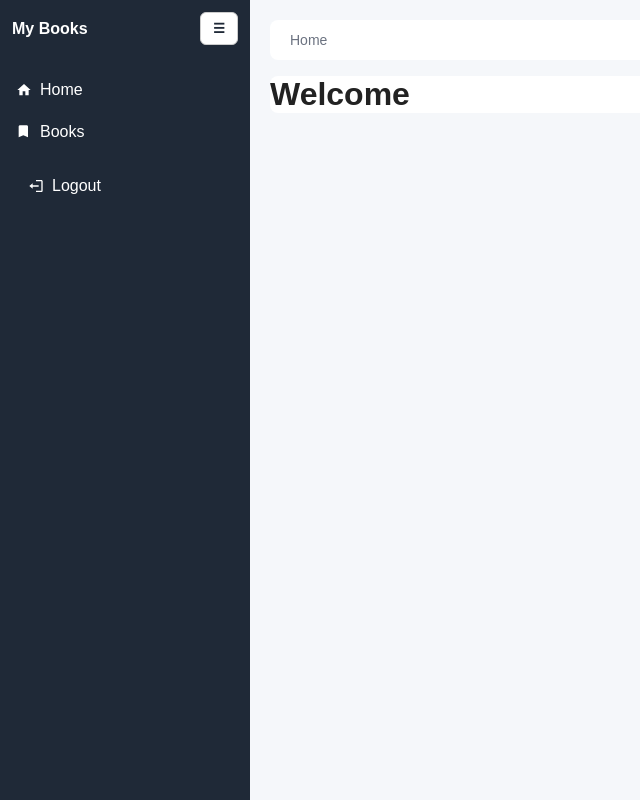
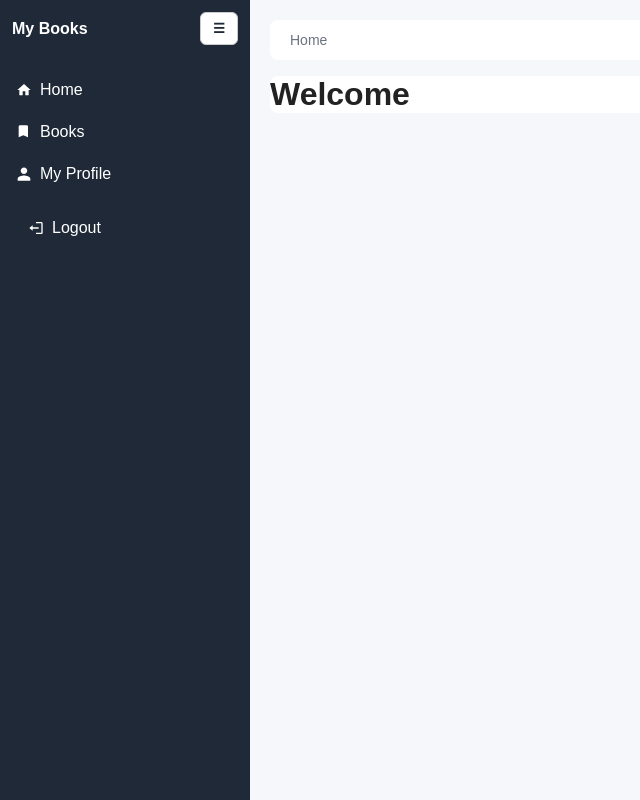
Before and after one commit to muneer2ishtech/vue-book-app, a Vue app: page / in a window 1280 px wide. Shown: the whole page, without its empty margins (0-640 px from the left). Built offline with nearby package versions, Linux system fonts and the light colour scheme; sample sign-in values are in the browser's storage.

Commit message:
fix user nav and links for user profile

```diff
--- a/src/components/Navbar.vue
+++ b/src/components/Navbar.vue
@@ -12,6 +12,7 @@
       <span v-if="!collapsed" style="font-weight: 700">My Books</span>
       <button class="btn" @click="$emit('toggle')">☰</button>
     </div>
+
     <div style="margin-top: 12px">
       <div class="nav-item" @click="goHome">
         <svg width="16" height="16" viewBox="0 0 24 24">
@@ -19,6 +20,7 @@
         </svg>
         <span v-if="!collapsed">Home</span>
       </div>
+
       <div class="nav-item" @click="goBooks">
         <svg width="16" height="16" viewBox="0 0 24 24">
           <path
@@ -28,7 +30,29 @@
         </svg>
         <span v-if="!collapsed">Books</span>
       </div>
+
+      <!-- Admin-only link -->
+      <div v-if="auth.isAdmin" class="nav-item" @click="goUsers">
+        <svg width="16" height="16" viewBox="0 0 24 24">
+          <path
+            fill="currentColor"
+            d="M16 11c1.66 0 2.99-1.34 2.99-3S17.66 5 16 5s-3 1.34-3 3 1.34 3 3 3zm-8 0c1.66 0 2.99-1.34 2.99-3S9.66 5 8 5 5 6.34 5 8s1.34 3 3 3zm0 2c-2.33 0-7 1.17-7 3.5V19h14v-2.5c0-2.33-4.67-3.5-7-3.5zm8 0c-.29 0-.62.02-.97.05 1.16.84 1.97 1.97 1.97 3.45V19h6v-2.5c0-2.33-4.67-3.5-7-3.5z"
+          />
+        </svg>
+        <span v-if="!collapsed">Users</span>
+      </div>
+
+      <div class="nav-item" @click="goMyProfile">
+        <svg width="16" height="16" viewBox="0 0 24 24">
+          <path
+            fill="currentColor"
+            d="M12 12c2.7 0 4.9-2.2 4.9-4.9S14.7 2.2 12 2.2 7.1 4.4 7.1 7.1 9.3 12 12 12zm0 2.2c-3.2 0-9.5 1.6-9.5 4.9V22h19v-2.9c0-3.3-6.3-4.9-9.5-4.9z"
+          />
+        </svg>
+        <span v-if="!collapsed">My Profile</span>
+      </div>
     </div>
+
     <div style="margin-top: auto; padding: 12px">
       <div class="nav-item" @click="logout">
         <svg width="16" height="16" viewBox="0 0 24 24">
@@ -60,6 +84,14 @@ function goBooks() {
   router.push({ name: 'Books' });
 }
 
+function goUsers() {
+  router.push({ name: 'UserProfiles' });
+}
+
+function goMyProfile() {
+  router.push({ name: 'UserProfileView', params: { id: auth.user.userId } });
+}
+
 function logout() {
   auth.logout();
   router.push({ name: 'SignIn' });
--- a/src/router/index.ts
+++ b/src/router/index.ts
@@ -21,7 +21,7 @@ const routes: Array<RouteRecordRaw> = [
     { path: '/books/:id/view', name: 'BookView', component: BookView, meta: { requiresAuth: true } },
     { path: '/books/:id/edit', name: 'BookEdit', component: BookEdit, meta: { requiresAuth: true } },
     { path: '/users', name: 'UserProfiles', component: UserProfilesList, meta: { requiresAuth: true, adminOnly: true } },
-    { path: '/users/:id/view', name: 'UserProfileView', component: UserProfileView, meta: { requiresAuth: true } },
+    { path: '/users/:id/view', name: 'UserProfileView', component: UserProfileView, meta: { requiresAuth: true } }
 ]
 
 const router = createRouter({ history: createWebHistory(), routes })
@@ -39,7 +39,7 @@ router.beforeEach((to, from, next) => {
 
     if (to.name === 'UserProfileView' && !auth.isAdmin) {
         const requestedId = String(to.params.id)
-        if (requestedId !== auth.userId) {
+        if (requestedId !== String(auth.user.userId)) {
             return next({ name: 'Home', query: { error: '403' } })
         }
     }
--- a/src/stores/auth.ts
+++ b/src/stores/auth.ts
@@ -4,9 +4,14 @@ import api from '../services/api'
 
 interface JwtUser {
     sub?: string
+    userId?: number
     email?: string
     fullName?: string
-    full_name?: string
+    lang?: string
+    roles?: string[]
+    iat?: number
+    exp?: number
+    issuer?: string
     [key: string]: any
 }
 
@@ -24,7 +29,10 @@ export const useAuthStore = defineStore('auth', () => {
     const token = ref(localStorage.getItem('jwt') || '')
     const user = ref<JwtUser>(token.value ? parseJwt(token.value) : {})
 
+    // Checks only presence of token, not expiry
     const isAuthenticated = computed(() => !!token.value)
+
+    const isAdmin = computed(() => (user.value.roles || []).includes('ADMIN'))
 
     function setToken(tkn: string) {
         token.value = tkn
@@ -45,5 +53,5 @@ export const useAuthStore = defineStore('auth', () => {
         setToken(data.access_token)
     }
 
-    return { token, user, isAuthenticated, setToken, logout, signin }
+    return { token, user, isAuthenticated, isAdmin, setToken, logout, signin }
 })
```
